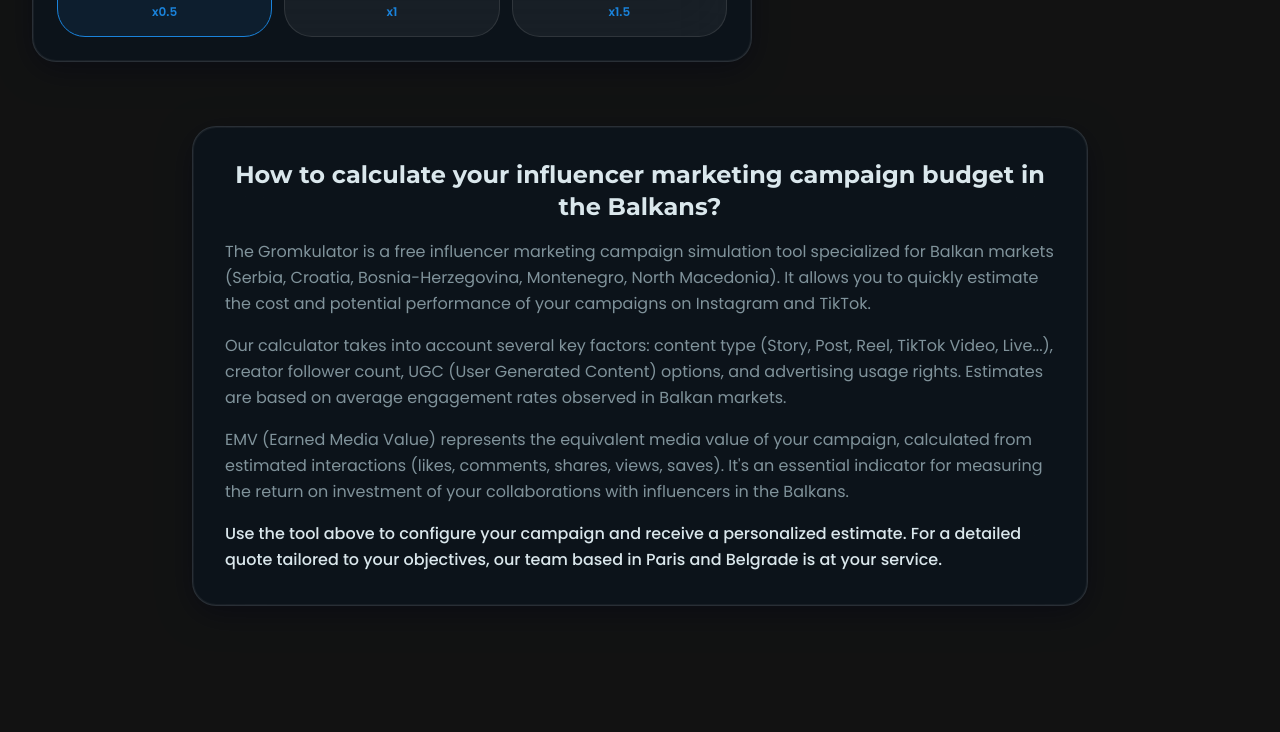
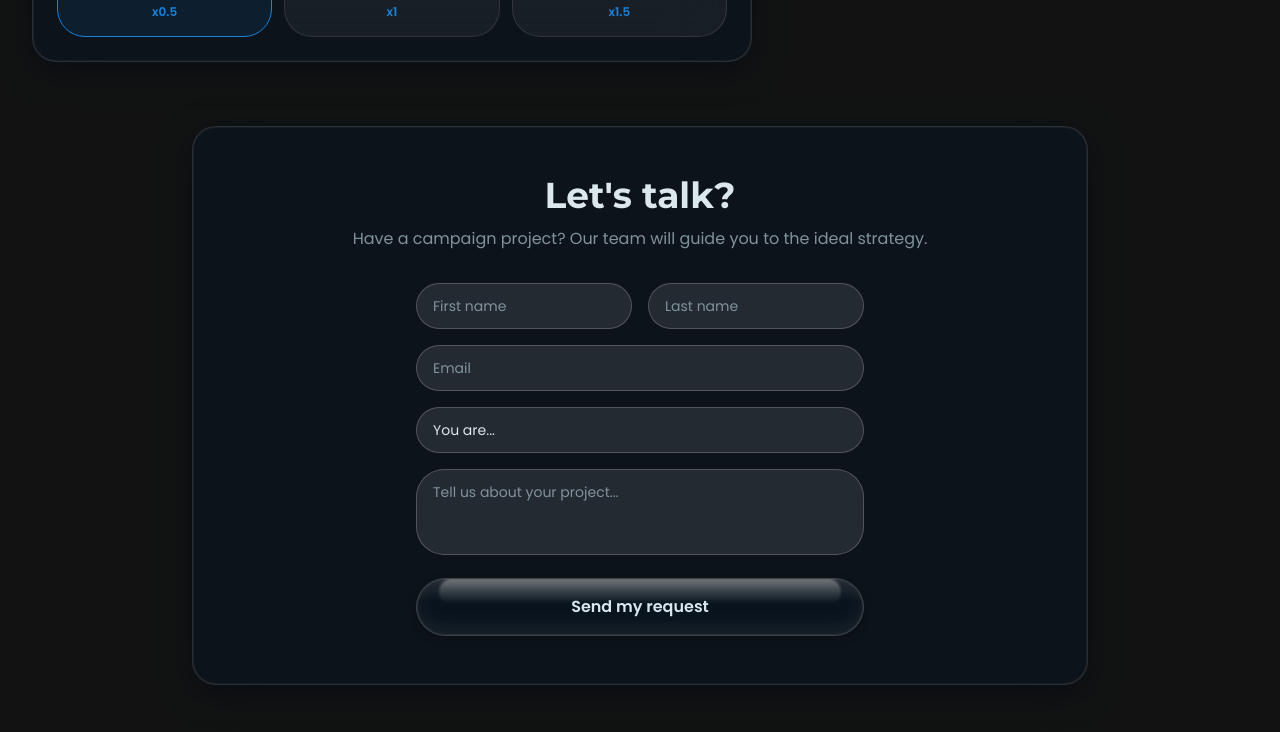
Before and after one commit to tolomanoskin-cmyk/grom-agency, a Next.js app: page /en/gromkulator in a window 1280 px wide. Shown: the part 1820-2552 px from the top of the page. Built offline with nearby package versions, Linux system fonts and the light colour scheme.

Commit message:
feat: add French and Serbian contact form section
Added a new contact form section with multilingual support for French and Serbian languages.

```diff
--- a/components/gromkulator/gromkulator-content.tsx
+++ b/components/gromkulator/gromkulator-content.tsx
@@ -722,6 +722,84 @@ export function GromkulatorContent() {
           </div>
         </div>
 
+        {/* CTA Section - Parlons-en ? */}
+        <div className="max-w-4xl mx-auto mt-16">
+          <GlassCard className="p-8 sm:p-12" glow>
+            <div className="text-center mb-8">
+              <h2 className="font-display text-2xl sm:text-3xl lg:text-4xl font-bold mb-3">
+                {language === 'fr'
+                  ? 'Parlons-en ?'
+                  : language === 'rs'
+                  ? 'Da razgovaramo?'
+                  : 'Let\'s talk?'}
+              </h2>
+              <p className="text-muted-foreground max-w-xl mx-auto">
+                {language === 'fr'
+                  ? 'Vous avez un projet de campagne ? Notre equipe vous accompagne pour definir la strategie ideale.'
+                  : language === 'rs'
+                  ? 'Imate projekat kampanje? Nas tim ce vas voditi do idealne strategije.'
+                  : 'Have a campaign project? Our team will guide you to the ideal strategy.'}
+              </p>
+            </div>
+
+            <form className="space-y-4 max-w-md mx-auto">
+              <div className="grid sm:grid-cols-2 gap-4">
+                <input
+                  type="text"
+                  placeholder={language === 'fr' ? 'Prenom' : language === 'rs' ? 'Ime' : 'First name'}
+                  className="w-full px-4 py-3 rounded-xl bg-white/10 border border-white/20 text-sm text-foreground placeholder:text-muted-foreground focus:outline-none focus:border-primary/50 transition-colors"
+                  required
+                />
+                <input
+                  type="text"
+                  placeholder={language === 'fr' ? 'Nom' : language === 'rs' ? 'Prezime' : 'Last name'}
+                  className="w-full px-4 py-3 rounded-xl bg-white/10 border border-white/20 text-sm text-foreground placeholder:text-muted-foreground focus:outline-none focus:border-primary/50 transition-colors"
+                  required
+                />
+              </div>
+              <input
+                type="email"
+                placeholder="Email"
+                className="w-full px-4 py-3 rounded-xl bg-white/10 border border-white/20 text-sm text-foreground placeholder:text-muted-foreground focus:outline-none focus:border-primary/50 transition-colors"
+                required
+              />
+              <select
+                className="w-full px-4 py-3 rounded-xl bg-white/10 border border-white/20 text-sm text-foreground focus:outline-none focus:border-primary/50 transition-colors appearance-none"
+                required
+              >
+                <option value="" className="bg-background">
+                  {language === 'fr' ? 'Vous etes...' : language === 'rs' ? 'Vi ste...' : 'You are...'}
+                </option>
+                <option value="brand" className="bg-background">
+                  {language === 'fr' ? 'Une marque' : language === 'rs' ? 'Brend' : 'A brand'}
+                </option>
+                <option value="agency" className="bg-background">
+                  {language === 'fr' ? 'Une agence' : language === 'rs' ? 'Agencija' : 'An agency'}
+                </option>
+                <option value="creator" className="bg-background">
+                  {language === 'fr' ? 'Un createur' : language === 'rs' ? 'Kreator' : 'A creator'}
+                </option>
+                <option value="other" className="bg-background">
+                  {language === 'fr' ? 'Autre' : language === 'rs' ? 'Ostalo' : 'Other'}
+                </option>
+              </select>
+              <textarea
+                placeholder={language === 'fr' ? 'Parlez-nous de votre projet...' : language === 'rs' ? 'Recite nam o svom projektu...' : 'Tell us about your project...'}
+                rows={3}
+                className="w-full px-4 py-3 rounded-xl bg-white/10 border border-white/20 text-sm text-foreground placeholder:text-muted-foreground focus:outline-none focus:border-primary/50 transition-colors resize-none"
+              />
+              <a
+                href={`mailto:rs@grom-agency.com?subject=${encodeURIComponent(
+                  language === 'fr' ? 'Demande depuis Gromkulator' : language === 'rs' ? 'Zahtev sa Gromkulatora' : 'Request from Gromkulator'
+                )}`}
+                className="btn-glossy w-full px-6 py-4 text-foreground text-base font-semibold flex items-center justify-center gap-2"
+              >
+                {language === 'fr' ? 'Envoyer ma demande' : language === 'rs' ? 'Posaljite zahtev' : 'Send my request'}
+              </a>
+            </form>
+          </GlassCard>
+        </div>
+
         {/* SEO Explanatory Text - Bottom */}
         <div className="max-w-4xl mx-auto mt-16">
           <GlassCard className="p-6 sm:p-8">
```
